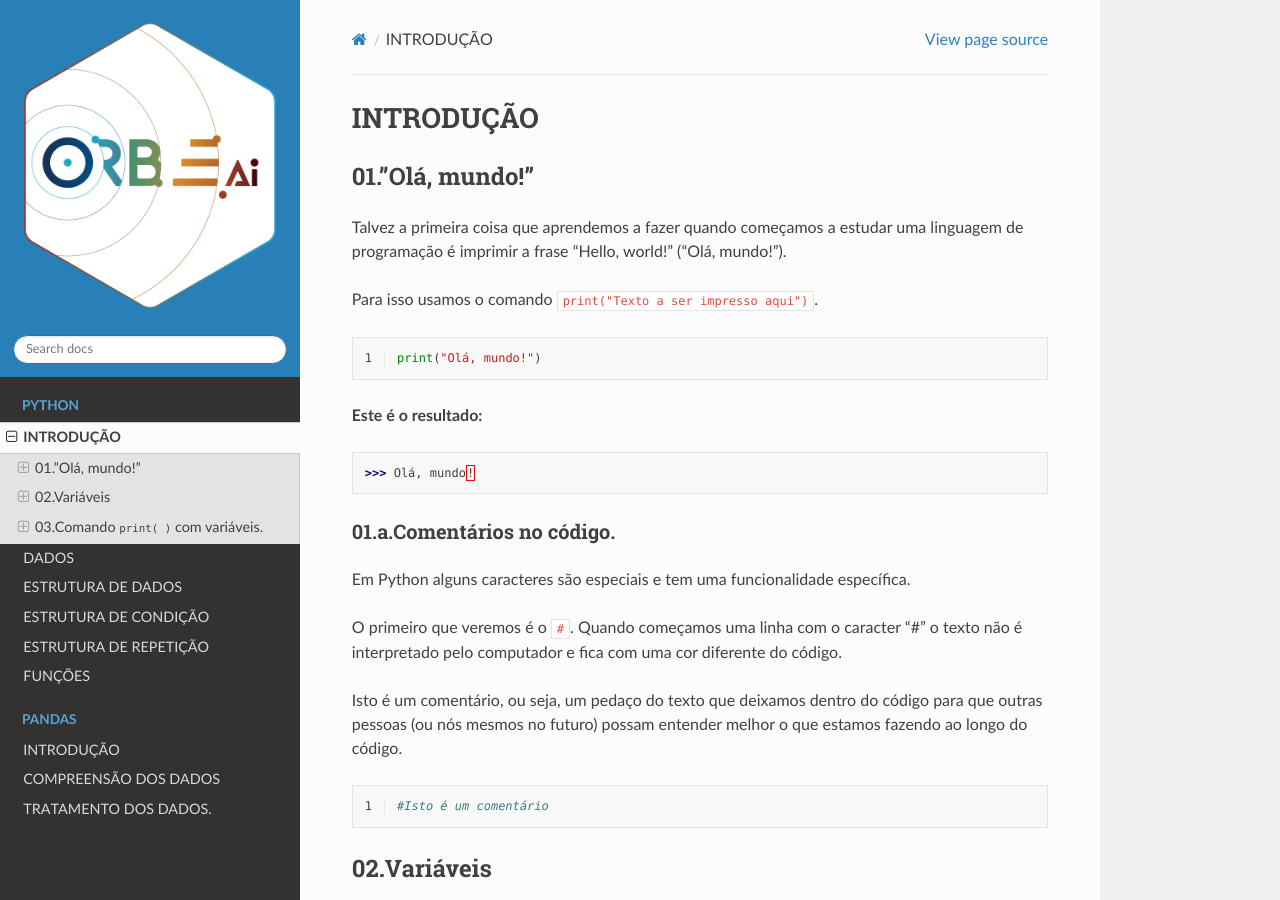
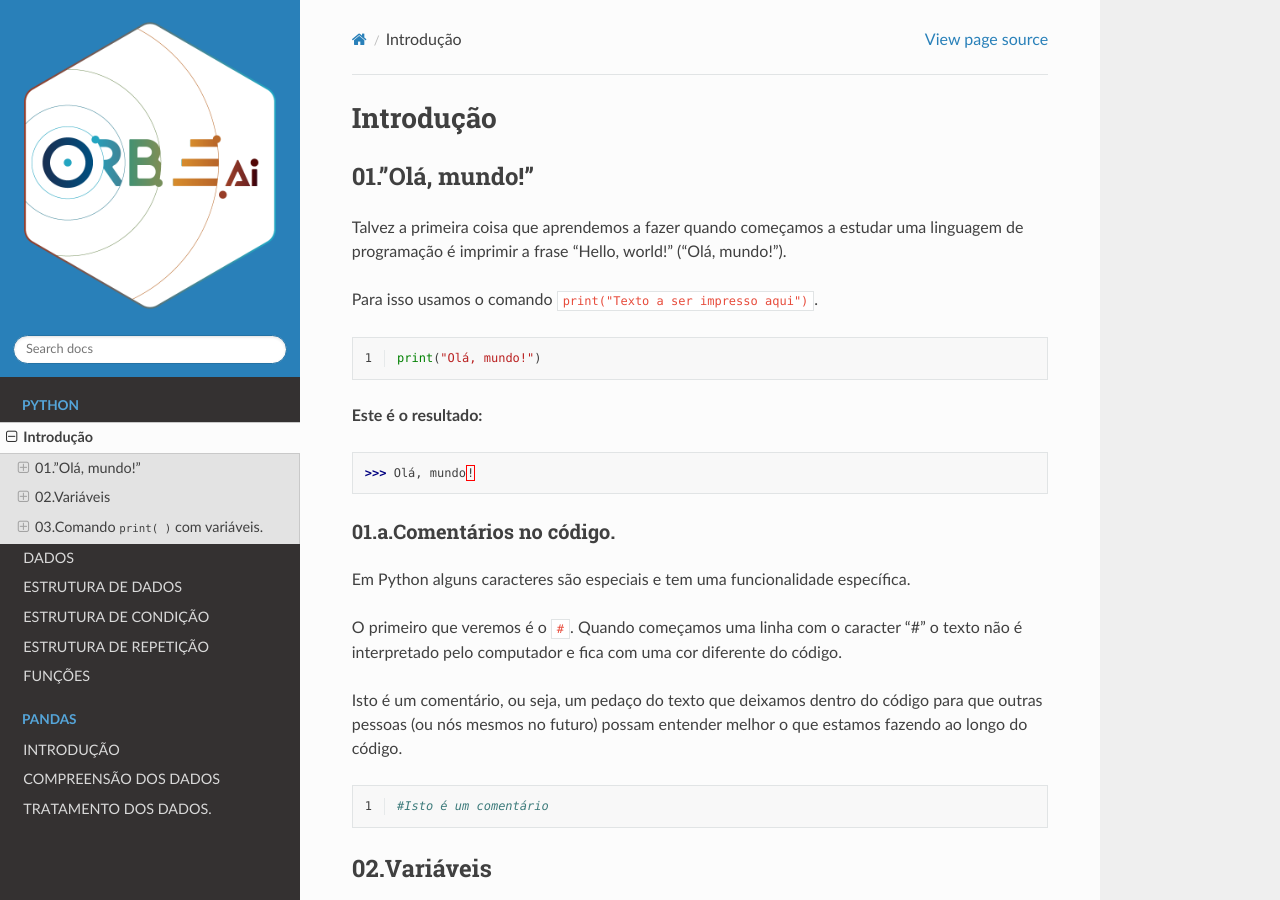
Before and after one commit to rafael-orbe-ai/SANDBOX_RTD_RAFA, a Sphinx documentation site: the page built from docs/python_introducao.rst, in a window 1280 px wide and 900 px high. Built offline with Sphinx 7.4.7 and the Read the Docs theme 2.0.0, drawn with Linux system fonts in a browser that asks for light colours; pages that are not in the unit, such as notebooks, are missing from menus.

```diff
--- a/docs/python_introducao.rst
+++ b/docs/python_introducao.rst
@@ -1,4 +1,4 @@
-INTRODUÇÃO
+Introdução
 ********************
 
 01.”Olá, mundo!”
```
